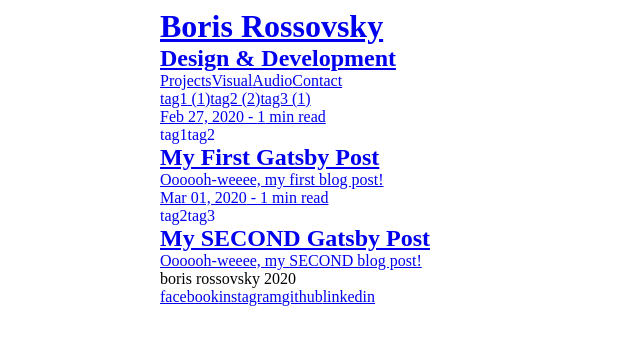
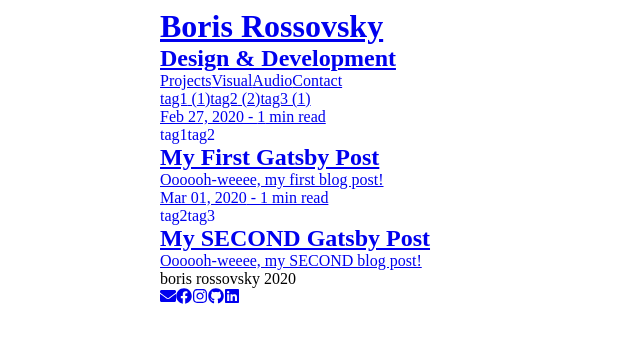
Before and after one commit to Ravanger/Personal-website_src, a Gatsby site: page / in a window 1280 px wide. Shown: the whole page, without its empty margins (0-640 px from the left). Built offline with nearby package versions, Linux system fonts and the light colour scheme; Gatsby itself is replaced by a stand-in of ours.

Commit message:
Footer icons and metadata

```diff
--- a/gatsby-config.js
+++ b/gatsby-config.js
@@ -5,6 +5,11 @@ module.exports = {
     description: `Design & Development`,
     author: `Boris rossovsky`,
     siteUrl: `https://borisr.dev`,
+    email: `contact@borisr.dev`,
+    facebook: `https://www.facebook.com/ravanger666`,
+    instagram: `https://www.instagram.com/ravanger666`,
+    github: `https://github.com/Ravanger`,
+    linkedin: `https://www.linkedin.com/in/brossovsky`,
   },
   plugins: [
     `gatsby-plugin-react-helmet`,
--- a/package.json
+++ b/package.json
@@ -27,6 +27,7 @@
     "react": "^16.12.0",
     "react-dom": "^16.12.0",
     "react-helmet": "^5.2.1",
+    "react-icons": "^3.9.0",
     "styled-components": "^5.0.1",
     "typescript": "^3.8.2"
   },
--- a/src/components/footer.jsx
+++ b/src/components/footer.jsx
@@ -1,44 +1,72 @@
 import React from "react"
 
+import { useStaticQuery, graphql } from "gatsby"
+import {
+  FaEnvelope,
+  FaFacebook,
+  FaInstagram,
+  FaLinkedin,
+  FaGithub,
+} from "react-icons/fa"
+
 const Footer = () => {
+  const data = useStaticQuery(graphql`
+    query {
+      site {
+        siteMetadata {
+          email
+          facebook
+          instagram
+          github
+          linkedin
+        }
+      }
+    }
+  `)
+
   return (
     <footer>
       boris rossovsky {new Date().getFullYear()}
       <ul>
         <li>
-          <a
-            href="https://www.facebook.com/ravanger666"
-            target="_blank"
-            rel="noopener noreferrer"
-          >
-            facebook
+          <a href={"mailto:" + data.site.siteMetadata.email}>
+            <FaEnvelope />
           </a>
         </li>
         <li>
           <a
-            href="https://www.instagram.com/ravanger666/"
+            href={data.site.siteMetadata.facebook}
             target="_blank"
             rel="noopener noreferrer"
           >
-            instagram
+            <FaFacebook />
           </a>
         </li>
         <li>
           <a
-            href="https://github.com/Ravanger"
+            href={data.site.siteMetadata.instagram}
             target="_blank"
             rel="noopener noreferrer"
           >
-            github
+            <FaInstagram />
           </a>
         </li>
         <li>
           <a
-            href="https://www.linkedin.com/in/brossovsky/"
+            href={data.site.siteMetadata.github}
             target="_blank"
             rel="noopener noreferrer"
           >
-            linkedin
+            <FaGithub />
+          </a>
+        </li>
+        <li>
+          <a
+            href={data.site.siteMetadata.linkedin}
+            target="_blank"
+            rel="noopener noreferrer"
+          >
+            <FaLinkedin />
           </a>
         </li>
       </ul>
```
Also changed, not shown: 1 other file.
